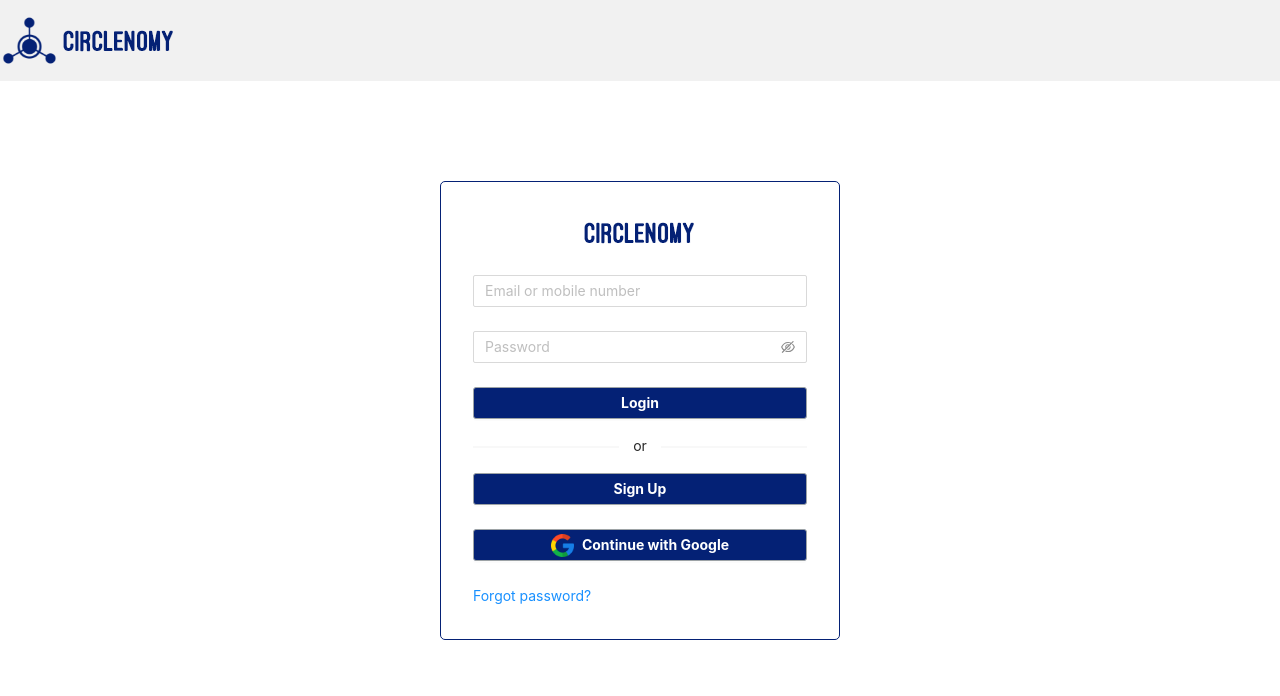
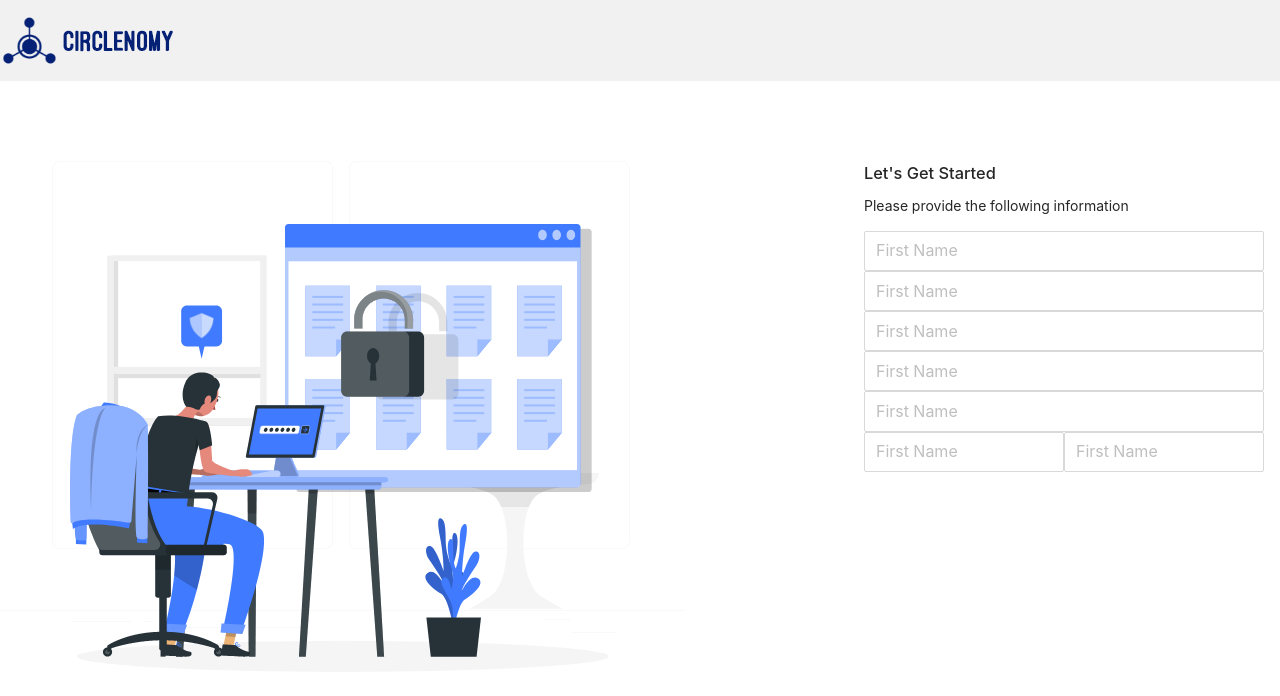
Before and after one commit to dmtaijul9/circlenomy, a React (Create React App) app: page / in a window 1280 px wide. Shown: the top 696 px of the page. Built offline with nearby package versions, Linux system fonts and the light colour scheme.

Commit message:
Adding: sign up form

```diff
--- a/src/App.js
+++ b/src/App.js
@@ -1,16 +1,16 @@
 import "./App.css";
 import Header from "./components/Header";
-import Container from "./components/Container";
 import "antd/dist/antd.css"; // or 'antd/dist/antd.less'
-import SignIn from "./pages/SignIn";
+//import SignIn from "./pages/SignIn";
+import SignUp from "./pages/SignUp";
 
 function App() {
   return (
     <div className="App">
       <Header />
-      <Container>
-        <SignIn />
-      </Container>
+      {/*<SignIn />*/}
+
+      <SignUp />
     </div>
   );
 }
--- /dev/null
+++ b/src/components/SignUpForm.css
@@ -0,0 +1,3 @@
+.sign-up-form {
+  max-width: 400px;
+}
--- /dev/null
+++ b/src/components/SignUpForm.js
@@ -0,0 +1,52 @@
+import React from "react";
+import { Row, Col, Input } from "antd";
+
+import "./SignUpForm.css";
+
+const SignUpForm = () => {
+  return (
+    <section className="sign-up-form">
+      <div>
+        <h1>Let's Get Started</h1>
+        <p>Please provide the following information</p>
+      </div>
+      <form>
+        <Row>
+          <Col span={24}>
+            <Input placeholder="First Name" size="large" />
+          </Col>
+          <Col span={24}>
+            {" "}
+            <Input placeholder="First Name" size="large" />
+          </Col>
+          <Col span={24}>
+            {" "}
+            <Input placeholder="First Name" size="large" />
+          </Col>
+          <Col span={24}>
+            {" "}
+            <Input placeholder="First Name" size="large" />
+          </Col>
+          <Col span={24}>
+            {" "}
+            <Input placeholder="First Name" size="large" />
+          </Col>
+          <Col span={24}>
+            <Row>
+              <Col span={12}>
+                {" "}
+                <Input placeholder="First Name" size="large" />
+              </Col>
+              <Col span={12}>
+                {" "}
+                <Input placeholder="First Name" size="large" />
+              </Col>
+            </Row>
+          </Col>
+        </Row>
+      </form>
+    </section>
+  );
+};
+
+export default SignUpForm;
--- a/src/pages/SignIn.js
+++ b/src/pages/SignIn.js
@@ -3,6 +3,7 @@ import circlenomyHeadline from "../img/CIRCLENOMY.png";
 import googleLogo from "../img/google.png";
 import { Input, Button, Divider, Form } from "antd";
 import "./SignIn.css";
+import Container from "../components/Container";
 
 const SignIn = (props) => {
   const [emailInput, setEmailInput] = useState("");
@@ -21,6 +22,8 @@ const SignIn = (props) => {
   };
 
   return (
+    <>
+      <Container>
         <section className="login-ui-box">
           <div className="login-headline">
             <img src={circlenomyHeadline} alt="circlenomy" />
@@ -57,6 +60,8 @@ const SignIn = (props) => {
             </a>
           </div>
         </section>
+      </Container>
+    </>
   );
 };
 
--- a/src/pages/SignUp.css
+++ b/src/pages/SignUp.css
@@ -0,0 +1,3 @@
+.sign-up-section {
+  margin-top: 80px;
+}
--- a/src/pages/SignUp.js
+++ b/src/pages/SignUp.js
@@ -0,0 +1,28 @@
+import React from "react";
+import { Row, Col } from "antd";
+import signUpVictor from "../img/3969449.png";
+import Container from "../components/Container";
+
+import "./SignUp.css";
+import SignUpForm from "../components/SignUpForm";
+
+function SignUp() {
+  return (
+    <section className="sign-up-section">
+      <Container>
+        <Row justify="space-between" gutter={16}>
+          <Col span={10}>
+            <div>
+              <img src={signUpVictor} alt="victor" />
+            </div>
+          </Col>
+          <Col span={8} offset={6}>
+            <SignUpForm />
+          </Col>
+        </Row>
+      </Container>
+    </section>
+  );
+}
+
+export default SignUp;
```
Also changed, not shown: src/img/3969449.png (added), 1 other file (tests, documents, lock files or other folders). Lines whose indentation alone changed are shown as unchanged.
